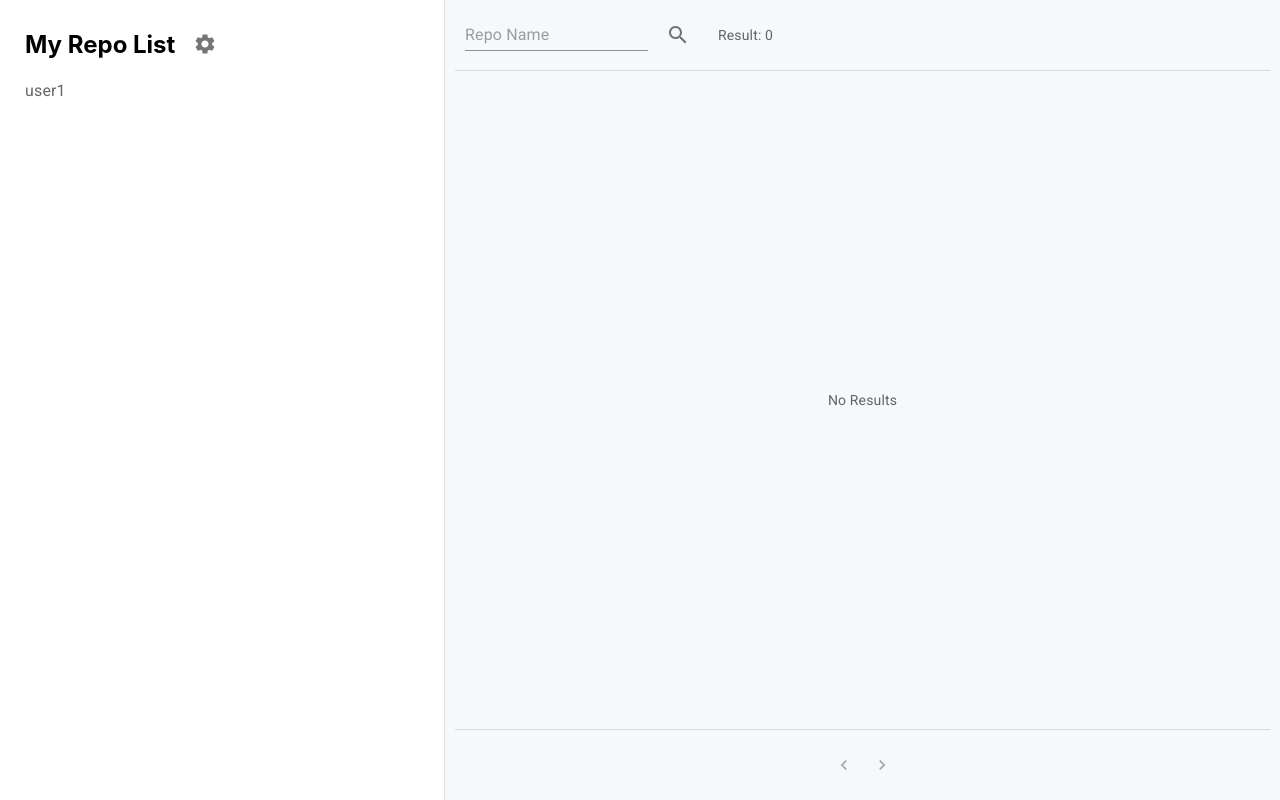
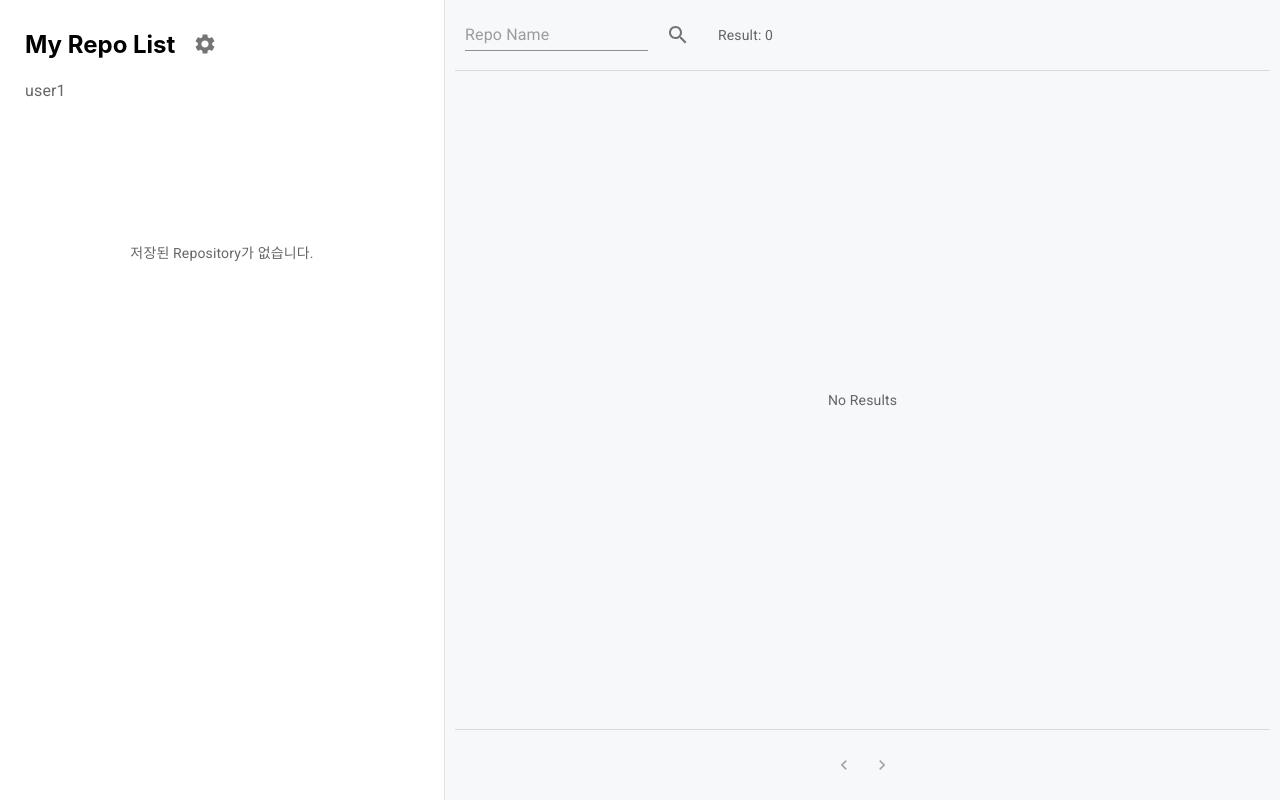
Before and after one commit to KiimDoHyun/Git-Api, a React (Create React App) app: page / in a window 1280 px wide. Built offline with nearby package versions, Linux system fonts and the light colour scheme.

Commit message:
feat: 저장된리스트가 없는 경우 메세지 추가

```diff
--- a/src/Component/Sidebar/SavedRepoList.jsx
+++ b/src/Component/Sidebar/SavedRepoList.jsx
@@ -4,6 +4,7 @@ import styled from "styled-components";
 import { ID_SAVED_AREA } from "../../Common/common";
 import SaveIcon from "@mui/icons-material/Save";
 import CommonListItem from "../Common/CommonListItem";
+import NoData from "../Common/NoData";
 
 const SavedRepoList = ({ showSaveArea, savedRepoList, onClick }) => {
     return (
@@ -21,7 +22,8 @@ const SavedRepoList = ({ showSaveArea, savedRepoList, onClick }) => {
                     <div className="IconCover saveIcon">
                         <SaveIcon />
                     </div>
-                    {savedRepoList.map((item, idx) => (
+                    {savedRepoList.length > 0 ? (
+                        savedRepoList.map((item, idx) => (
                             <Draggable
                                 key={item.id}
                                 draggableId={String(item.id)}
@@ -37,7 +39,10 @@ const SavedRepoList = ({ showSaveArea, savedRepoList, onClick }) => {
                                     />
                                 )}
                             </Draggable>
-                    ))}
+                        ))
+                    ) : (
+                        <NoData text="저장된 Repository가 없습니다." />
+                    )}
                     {provided.placeholder}
                 </SavedRepoListBlock>
             )}
```
Lines whose indentation alone changed are shown as unchanged.
